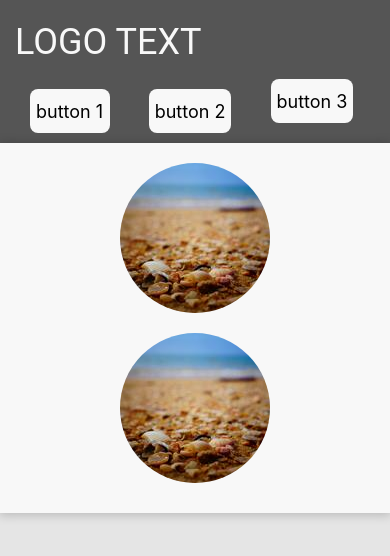
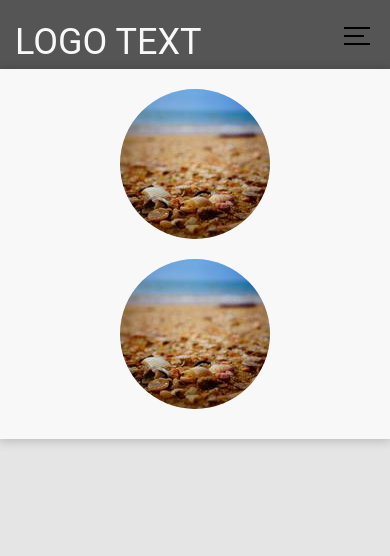
Before and after one commit to gabrielamalec/vue-project, a Vue app: page / in a window 390 px wide. Shown: the top 556 px of the page. Built offline with nearby package versions, Linux system fonts and the light colour scheme.

Commit message:
feat: add burger button and side menu

```diff
--- a/package.json
+++ b/package.json
@@ -19,7 +19,7 @@
     "eslint": "^8.45.0",
     "eslint-plugin-vue": "^9.15.1",
     "prettier": "^3.0.0",
-    "sass": "^1.64.2",
+    "sass": "^1.65.1",
     "sass-loader": "^13.3.2",
     "vite": "^4.4.6"
   }
--- a/src/App.vue
+++ b/src/App.vue
@@ -1,18 +1,15 @@
 <script setup>
-import ButtonItem from './components/ButtonItem.vue'
+// import ButtonItem from './components/ButtonItem.vue'
 import ImageBeach from './components/ImageBeach.vue'
 import SectionImages from './components/SectionImages.vue'
 import HeaderTitle from './components/HeaderTitle.vue'
+import NavigationMenu from './components/NavigationMenu.vue';
 </script>
 
 <template>
   <header>
     <HeaderTitle>LOGO TEXT</HeaderTitle>
-    <ul class="list_buttons">
-      <li class="ul__li"><ButtonItem>button 1</ButtonItem></li>
-      <li class="ul__li"><ButtonItem>button 2</ButtonItem></li>
-      <li class="ul__li"><ButtonItem class="ul__li--button3">button 3</ButtonItem></li>
-    </ul>
+    <NavigationMenu />
   </header>
 
   <main>
@@ -24,26 +21,4 @@ import HeaderTitle from './components/HeaderTitle.vue'
 </template>
 
 <style>
-  .ul__li {
-        list-style: none;
-        align-self: flex-end;
-    }
-
-  .list_buttons {
-    display: flex;
-    justify-content: space-around;
-    padding: 10px 17px 10px 10px;
-    }
-
-    .ul__li--button3 {
-        align-self: flex-start;
-        padding-bottom: 10px;
-    }
-
-  @media (min-width: 720px) {
-      .ul__li--button3 {
-          padding-right: 0;
-      }
-  }
-
 </style>
--- a/src/assets/main.css
+++ b/src/assets/main.css
@@ -12,6 +12,9 @@ body {
   font-weight: normal;
 }
 
+li {
+  list-style: none;
+}
 /* a,
 .green {
   text-decoration: none;
--- /dev/null
+++ b/src/components/ButtonHamburger.vue
@@ -0,0 +1,86 @@
+<template>
+    <button type="button" class="btn--hamburger--wrapper">
+        <div class="btn--hamburger" />
+    </button>
+</template>
+
+
+<style lang="scss">
+    .btn--hamburger {
+        height: 2px;
+        width: 26px;
+        position: relative;
+        background-color: #000;
+
+        &::after {
+            content: '';
+            position: absolute;
+            height: 2px;
+            width: 26px;
+            top: 8px;
+            left: 0;
+            background-color: #000;
+            transition: 0.3s;
+        }
+
+        &::before {
+            content: '';
+            position: absolute;
+            height: 2px;
+            width: 26px;
+            top: -8px;
+            left: 0;
+            background-color: #000;
+            transition: 0.3s;
+        }
+
+        &--wrapper {
+            height: 32px;
+            width: 32px;
+            display: flex;
+            justify-content: center;
+            align-items: center;
+            background-color: #555;
+            border: 0;
+        }
+    }
+
+    .hamburger-posit {
+        position: fixed;
+        right: 20px;
+        top: 20px;
+        z-index: 10;
+    }
+
+    .icon-active {
+        & .btn--hamburger {
+            height: 0;
+
+            &::after {
+                top: 0;
+                transform: rotateZ(45deg);
+                transition: 0.3s;
+            }
+
+            &::before {
+                top: 0;
+                transform: rotateZ(-45deg);
+                transition: 0.3s;
+            }
+
+            &--wrapper {
+                background-color: #dedede;
+            }
+    }
+
+        & .hamburger-posit {
+            position: fixed;
+            right: 150px;
+            top: 20px;
+            z-index: 10;
+        }
+
+}
+
+
+</style>
--- /dev/null
+++ b/src/components/NavigationMenu.vue
@@ -0,0 +1,117 @@
+<script setup>
+  import ButtonItem from './ButtonItem.vue'
+  import ButtonHamburger from './ButtonHamburger.vue'
+</script>
+
+<template>
+    <ul v-show="!mobile" class="main_menu">
+      <li class="ul__li"><ButtonItem>button 1</ButtonItem></li>
+      <li class="ul__li"><ButtonItem>button 2</ButtonItem></li>
+      <li class="ul__li"><ButtonItem class="ul__li--button3">button 3</ButtonItem></li>
+    </ul>
+    <div class="hamburger-posit">
+      <ButtonHamburger @click="toggleMobileNav" v-show="mobile" :class="{'icon-active' : mobileNav}" />
+    </div>
+    <transition name="mobile-nav">
+      <ul v-show="mobileNav" class="side_menu">
+        <li class="side__li m-top-90"><ButtonItem>button 1</ButtonItem></li>
+        <li class="side__li"><ButtonItem>button 2</ButtonItem></li>
+        <li class="side__li"><ButtonItem>button 3</ButtonItem></li>
+      </ul>
+    </transition>
+</template>
+
+<script>
+  export default {
+    data() {
+      return {
+        mobile: null,
+        mobileNav: null,
+        windowWidth: null,
+      }
+    },
+    created() {
+      window.addEventListener("resize", this.checkWidth);
+      this.checkWidth();
+    },
+    methods: {
+      toggleMobileNav() {
+        this.mobileNav = !this.mobileNav;
+      },
+
+      checkWidth() {
+        this.windowWidth = window.innerWidth;
+        if (this.windowWidth <= 720) {
+          this.mobile = true;
+          return;
+        }
+        this.mobile = false;
+        this.mobileNav = false;
+        return;
+      }
+    }
+  }
+</script>
+
+
+<style lang="scss" scoped>
+
+  .ul__li {
+          align-self: flex-end;
+      }
+
+  .side__li {
+      margin-bottom: 20px;
+  }
+
+  .m-top-90 {
+    margin-top: 90px;
+  }
+
+  .main_menu {
+    display: flex;
+    justify-content: space-around;
+    padding: 10px 17px 10px 10px;
+    }
+
+    .ul__li--button3 {
+        align-self: flex-start;
+        padding-bottom: 10px;
+    }
+
+  @media (min-width: 720px) {
+      .ul__li--button3 {
+          padding-right: 0;
+      }
+
+      .ul__li {
+          padding-right: 20px;
+      }
+  }
+
+  .side_menu {
+    display: flex;
+    flex-direction: column;
+    align-items: center;
+    position: fixed;
+    width: 100%;
+    max-width: 200px;
+    height: 100%;
+    background-color: #dedede;
+    top: 0;
+    right: 0;
+    padding: 0;
+  }
+
+  .mobile-nav-enter-active,
+  .mobile-nav-leave-active {
+    transition: 1s ease all;
+  }
+
+  .mobile-nav-enter-from,
+  .mobile-nav-leave-to {
+    transform: translateX(200px);
+  }
+
+
+</style>
```
Also changed, not shown: src/store.js (added, +14 -0 lines), 1 other file (tests, documents, lock files or other folders).
